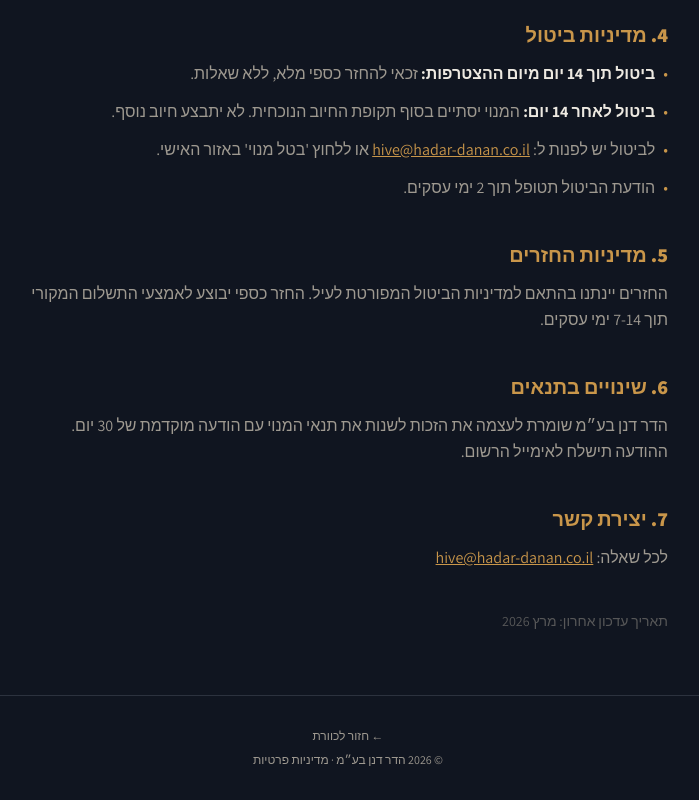
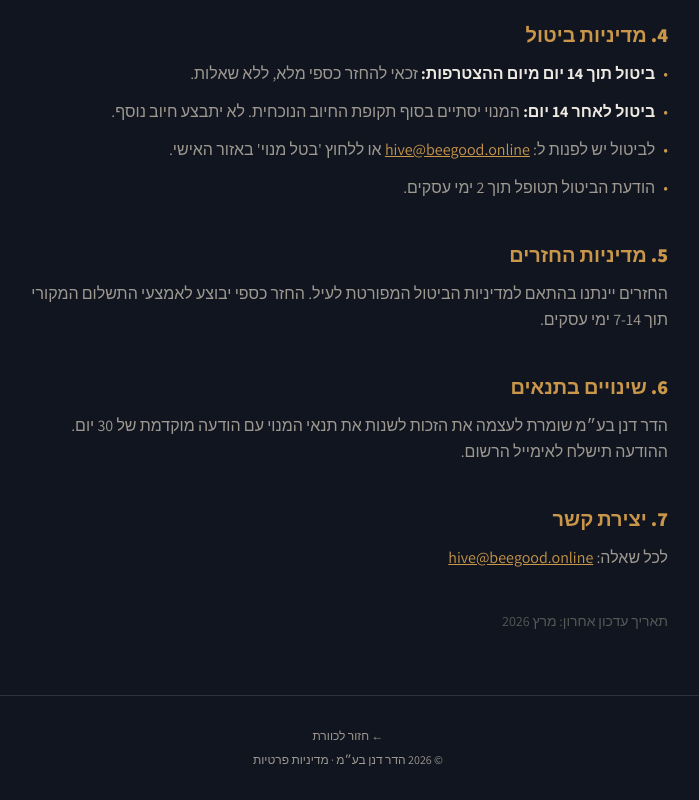
Before and after one commit to AlonAbadi/hadar-danan, a Next.js app: page /hive/terms in a window 1280 px wide. Shown: the part 770-1570 px from the top of the page, without its empty margins (292-991 px from the left). Built offline with nearby package versions, Linux system fonts and the light colour scheme; no server answers.

Commit message:
update all domain references to beegood.online

```diff
--- a/app/accessibility/page.tsx
+++ b/app/accessibility/page.tsx
@@ -127,11 +127,11 @@ export default function AccessibilityPage() {
               <dt className="font-semibold flex-shrink-0">אימייל נגישות:</dt>
               <dd>
                 <a
-                  href="mailto:נגישות@hadar-danan.co.il"
+                  href="mailto:נגישות@beegood.online"
                   className="underline hover:opacity-70 transition"
                   style={{ color: "#C9964A" }}
                 >
-                  נגישות@hadar-danan.co.il
+                  נגישות@beegood.online
                 </a>
               </dd>
             </div>
@@ -139,11 +139,11 @@ export default function AccessibilityPage() {
               <dt className="font-semibold flex-shrink-0">אימייל כללי:</dt>
               <dd>
                 <a
-                  href="mailto:hadar@hadar-danan.co.il"
+                  href="mailto:hadar@beegood.online"
                   className="underline hover:opacity-70 transition"
                   style={{ color: "#C9964A" }}
                 >
-                  hadar@hadar-danan.co.il
+                  hadar@beegood.online
                 </a>
               </dd>
             </div>
--- a/app/hive/HiveJoinForm.tsx
+++ b/app/hive/HiveJoinForm.tsx
@@ -289,11 +289,11 @@ export function HiveJoinForm({ onClose }: HiveJoinFormProps) {
               <p>
                 • לביטול:{" "}
                 <a
-                  href="mailto:hive@hadar-danan.co.il"
+                  href="mailto:hive@beegood.online"
                   className="underline hover:opacity-80"
                   style={{ color: "#C9964A" }}
                 >
-                  hive@hadar-danan.co.il
+                  hive@beegood.online
                 </a>{" "}
                 או לחץ &#39;בטל מנוי&#39; באזור האישי
               </p>
--- a/app/hive/HivePricingSection.tsx
+++ b/app/hive/HivePricingSection.tsx
@@ -383,11 +383,11 @@ function HiveJoinFormModal({ tier, onClose }: { tier: Tier; onClose: () => void
               <p>
                 • לביטול:{" "}
                 <a
-                  href="mailto:hive@hadar-danan.co.il"
+                  href="mailto:hive@beegood.online"
                   className="underline hover:opacity-80"
                   style={{ color: "#C9964A" }}
                 >
-                  hive@hadar-danan.co.il
+                  hive@beegood.online
                 </a>{" "}
                 או לחץ &#39;בטל מנוי&#39; באזור האישי
               </p>
--- a/app/hive/terms/page.tsx
+++ b/app/hive/terms/page.tsx
@@ -121,11 +121,11 @@ export default function HiveTermsPage() {
               <span>
                 לביטול יש לפנות ל:{" "}
                 <a
-                  href="mailto:hive@hadar-danan.co.il"
+                  href="mailto:hive@beegood.online"
                   className="underline hover:opacity-80"
                   style={{ color: "#C9964A" }}
                 >
-                  hive@hadar-danan.co.il
+                  hive@beegood.online
                 </a>{" "}
                 או ללחוץ &#39;בטל מנוי&#39; באזור האישי.
               </span>
@@ -167,11 +167,11 @@ export default function HiveTermsPage() {
           <p className="leading-relaxed" style={{ color: "#9E9990" }}>
             לכל שאלה:{" "}
             <a
-              href="mailto:hive@hadar-danan.co.il"
+              href="mailto:hive@beegood.online"
               className="underline hover:opacity-80"
               style={{ color: "#C9964A" }}
             >
-              hive@hadar-danan.co.il
+              hive@beegood.online
             </a>
           </p>
         </section>
--- a/app/layout.tsx
+++ b/app/layout.tsx
@@ -20,7 +20,7 @@ export const viewport: Viewport = {
   maximumScale: 1,
 };
 
-const OG_IMAGE = "https://hadar-danan.vercel.app/og-image.jpg";
+const OG_IMAGE = "https://beegood.online/og-image.jpg";
 
 export const metadata: Metadata = {
   title: {
--- a/app/page.tsx
+++ b/app/page.tsx
@@ -368,7 +368,7 @@ export default async function LandingPage() {
               <p className="font-medium" style={{ color: "rgba(158,153,144,0.6)" }}>אנחנו לא יוצרים תוכן. אנחנו בונים את האות שלך. | <span dir="ltr" style={{unicodeBidi:"embed"}}>TrueSignal©</span></p>
               <p>© {new Date().getFullYear()} הדר דנן בע״מ · כל הזכויות שמורות</p>
               <p className="mt-1">לביטול הסכמה:{" "}
-                <a href="mailto:hadar@hadar-danan.co.il" className="hover:text-white transition">hadar@hadar-danan.co.il</a>
+                <a href="mailto:hadar@beegood.online" className="hover:text-white transition">hadar@beegood.online</a>
               </p>
             </div>
 
--- a/app/team/page.tsx
+++ b/app/team/page.tsx
@@ -109,7 +109,7 @@ export default function TeamPage() {
           שלח/י מייל עם הניסיון שלך.
         </p>
         <a
-          href="mailto:hadar@hadar-danan.co.il"
+          href="mailto:hadar@beegood.online"
           className="inline-block rounded-full px-8 py-4 text-lg font-bold transition hover:opacity-90 active:scale-[0.98]"
           style={{
             background: "linear-gradient(135deg, #E8B94A 0%, #C9964A 50%, #9E7C3A 100%)",
@@ -137,8 +137,8 @@ export default function TeamPage() {
         </div>
         <p className="mt-3 text-xs">
           לביטול הסכמה:{" "}
-          <a href="mailto:hadar@hadar-danan.co.il" className="hover:text-[#EDE9E1] transition">
-            hadar@hadar-danan.co.il
+          <a href="mailto:hadar@beegood.online" className="hover:text-[#EDE9E1] transition">
+            hadar@beegood.online
           </a>
         </p>
       </footer>
--- a/components/SuccessPage.tsx
+++ b/components/SuccessPage.tsx
@@ -171,8 +171,8 @@ export function SuccessPage({
         {/* Footer note */}
         <p className="text-xs text-center" style={{ color: "rgba(158,153,144,0.6)" }}>
           שלחנו אליך מייל עם כל הפרטים. לשאלות:{" "}
-          <a href="mailto:hadar@hadar-danan.co.il" className="underline hover:opacity-80">
-            hadar@hadar-danan.co.il
+          <a href="mailto:hadar@beegood.online" className="underline hover:opacity-80">
+            hadar@beegood.online
           </a>
         </p>
       </div>
--- a/lib/email/templates.ts
+++ b/lib/email/templates.ts
@@ -5,7 +5,7 @@
  * Design: dark header (#0a0a0f), white body, blue CTAs (#2563eb).
  */
 
-const APP_URL  = process.env.NEXT_PUBLIC_APP_URL ?? "https://hadar-danan.co.il";
+const APP_URL  = process.env.NEXT_PUBLIC_APP_URL ?? "https://beegood.online";
 const FROM_NAME = "הדר דנן";
 
 // ── Base layout ───────────────────────────────────────────────
@@ -155,7 +155,7 @@ function base(content: string): string {
       ${content}
     </div>
     <div class="footer">
-      <p>קיבלת אימייל זה כי נרשמת ב-<a href="${APP_URL}">hadar-danan.co.il</a></p>
+      <p>קיבלת אימייל זה כי נרשמת ב-<a href="${APP_URL}">beegood.online</a></p>
       <p>הדר דנן בע״מ · ישראל</p>
       <p style="margin-top:8px">
         <a href="${APP_URL}/unsubscribe">הסר אותי מרשימת התפוצה</a>
@@ -965,7 +965,7 @@ function hiveWelcome(ctx: EmailTemplateContext): RenderedEmail {
 
         <hr class="divider"/>
         <p style="font-size:14px;color:#6b7280">
-          לביטול מנוי: <a href="mailto:hive@hadar-danan.co.il" style="color:#6b7280">hive@hadar-danan.co.il</a> או דרך האזור האישי
+          לביטול מנוי: <a href="mailto:hive@beegood.online" style="color:#6b7280">hive@beegood.online</a> או דרך האזור האישי
         </p>
       </div>
     `),
--- a/lib/jobs/handlers/notify-admin.ts
+++ b/lib/jobs/handlers/notify-admin.ts
@@ -29,7 +29,7 @@ export async function handleNotifyAdmin(
 
   const resend = new Resend(apiKey);
   const FROM_ADDRESS =
-    process.env.NEXT_PUBLIC_FROM_EMAIL ?? "noreply@hadar-danan.co.il";
+    process.env.NEXT_PUBLIC_FROM_EMAIL ?? "noreply@beegood.online";
 
   const { error } = await resend.emails.send({
     from: `${FROM_NAME} System <${FROM_ADDRESS}>`,
```
